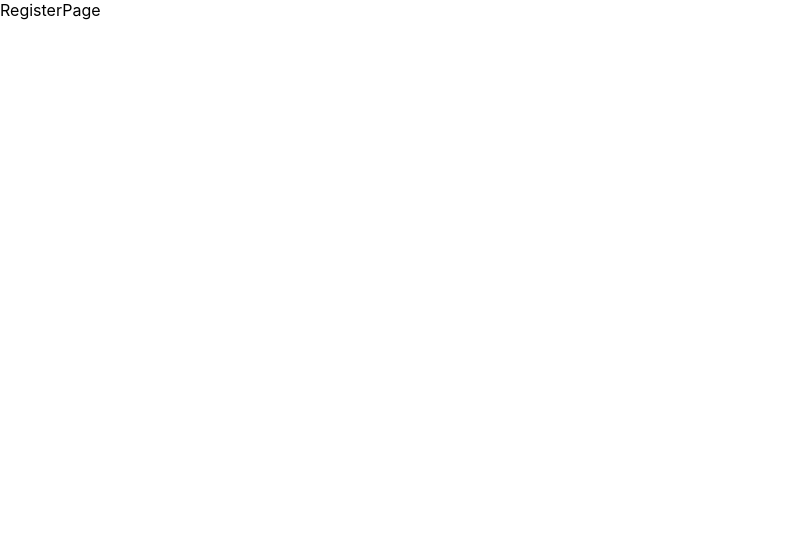
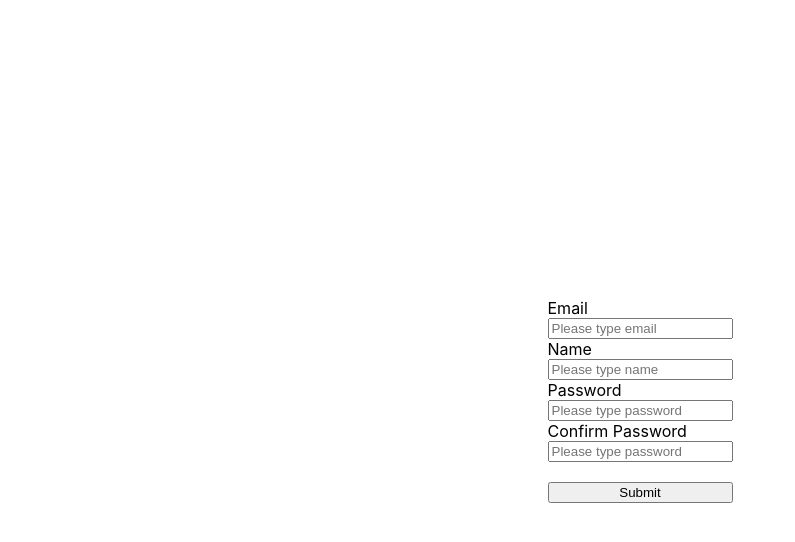
Before and after one commit to dohyun97/movie-app-react-node, a React (Create React App) app in the folder client/: page /register in a window 1280 px wide. Shown: the top 542 px of the page, without its empty margins (0-795 px from the left). Built offline with nearby package versions, Linux system fonts and the light colour scheme.

Commit message:
register page with handle errors

```diff
--- a/client/src/_actions/types.js
+++ b/client/src/_actions/types.js
@@ -1 +1,2 @@
 export const LOGIN_USER = "login_user";
+export const REGISTER_USER = "register_user";
--- a/client/src/_actions/user_actions.js
+++ b/client/src/_actions/user_actions.js
@@ -1,5 +1,6 @@
 import axios from "axios";
 import {LOGIN_USER} from "./types"
+import {REGISTER_USER} from "./types"
 
 export  function loginUser(dataSubmit){
     const req = axios.post('/api/user/login',dataSubmit).then((response) => response.data)
@@ -10,3 +11,13 @@ export  function loginUser(dataSubmit){
     }
 
 }
+
+export  function registerUser(dataSubmit){
+    const req = axios.post('/api/user/register',dataSubmit).then((response) => response.data)
+
+    return {
+        type:REGISTER_USER,
+        payload:req
+    }
+
+}
--- a/client/src/_reducers/user_reducer.js
+++ b/client/src/_reducers/user_reducer.js
@@ -1,8 +1,13 @@
-import { LOGIN_USER } from "../_actions/types";
+import { LOGIN_USER, REGISTER_USER } from "../_actions/types";
 
 export default function(state={}, action){
 
-    if( action.type === LOGIN_USER) return {...state , loginSuccess: action.payload};
+    if( action.type === LOGIN_USER)
+    {
+        return {...state , loginSuccess: action.payload}
+    }else if(action.type === REGISTER_USER){
+        return {...state , registerSuccess: action.payload}
+    }
 
     return state;
 }
--- a/client/src/components/views/RegisterPage/RegisterPage.js
+++ b/client/src/components/views/RegisterPage/RegisterPage.js
@@ -1,8 +1,72 @@
-import React from 'react'
+import React from 'react';
+import {useDispatch} from 'react-redux';
+import {registerUser} from "../../../_actions/user_actions";
+import { useNavigate } from "react-router-dom";
+import { useState } from 'react';
+
 
 function RegisterPage() {
+  const dispatch = useDispatch();
+  const navigate = useNavigate();
+  const [ nameErr , setNameErr] = useState(null);
+  const [ emailErr , setEmailErr] = useState(null);
+  const [ pwErr , setPwErr] = useState(null);
+  const [confirmErr,setConfirmErr] = useState(null);
+  const onSubmitHandler = (event)=>{
+     event.preventDefault();
+    const Email = event.target.email.value;
+    const Password = event.target.password.value;
+    const confirmPassword = event.target.confirmPassword.value;
+    const Name = event.target.name.value;
+
+    if(Name === ""){
+      setNameErr("Please type name");
+    }
+    if(Email === ""){
+      setEmailErr("Please type email");
+    }
+
+    if( Password.length <5){
+      setPwErr("Password length should be minimum 5");
+    }
+    if(Password !== confirmPassword){
+      setConfirmErr("Confirmed password should be same as Password");
+    }
+     let body = {
+        email: Email,
+        password: Password,
+        name:Name
+     }
+
+     dispatch(registerUser(body))
+      .then((res)=>{
+          if(res.payload.success){
+              navigate("/login");
+          }else{
+            alert(JSON.stringify(res.payload.msg));
+          }
+       })
+  }
   return (
-    <div>RegisterPage</div>
+    <div style={{  display:'flex', justifyContent:'center', alignItems:'center', width:'100%', height:'100vh' }}>
+     <form style={{display:'flex', flexDirection:'column'}} onSubmit={onSubmitHandler}>
+        <label>Email</label>
+        <input type = "email" name="email" placeholder="Please type email"></input>
+        <div style={{ color: 'red'}}>{emailErr}</div>
+        <label >Name</label>
+        <input type = "text" name="name" placeholder='Please type name'></input>
+        <div style={{ color: 'red'}}>{nameErr}</div>
+        <label >Password</label>
+        <input type = "password" name="password" placeholder='Please type password'></input>
+        <div style={{ color: 'red'}}>{pwErr}</div>
+        <label >Confirm Password</label>
+        <input type = "password" name="confirmPassword" placeholder='Please type password'></input>
+        <div style={{ color: 'red'}}>{confirmErr}</div>
+        <br/>
+        <button>Submit</button>
+     </form>
+
+     </div>
   )
 }
 
```
Also changed, not shown: 2 other files (tests, documents, lock files or other folders).
